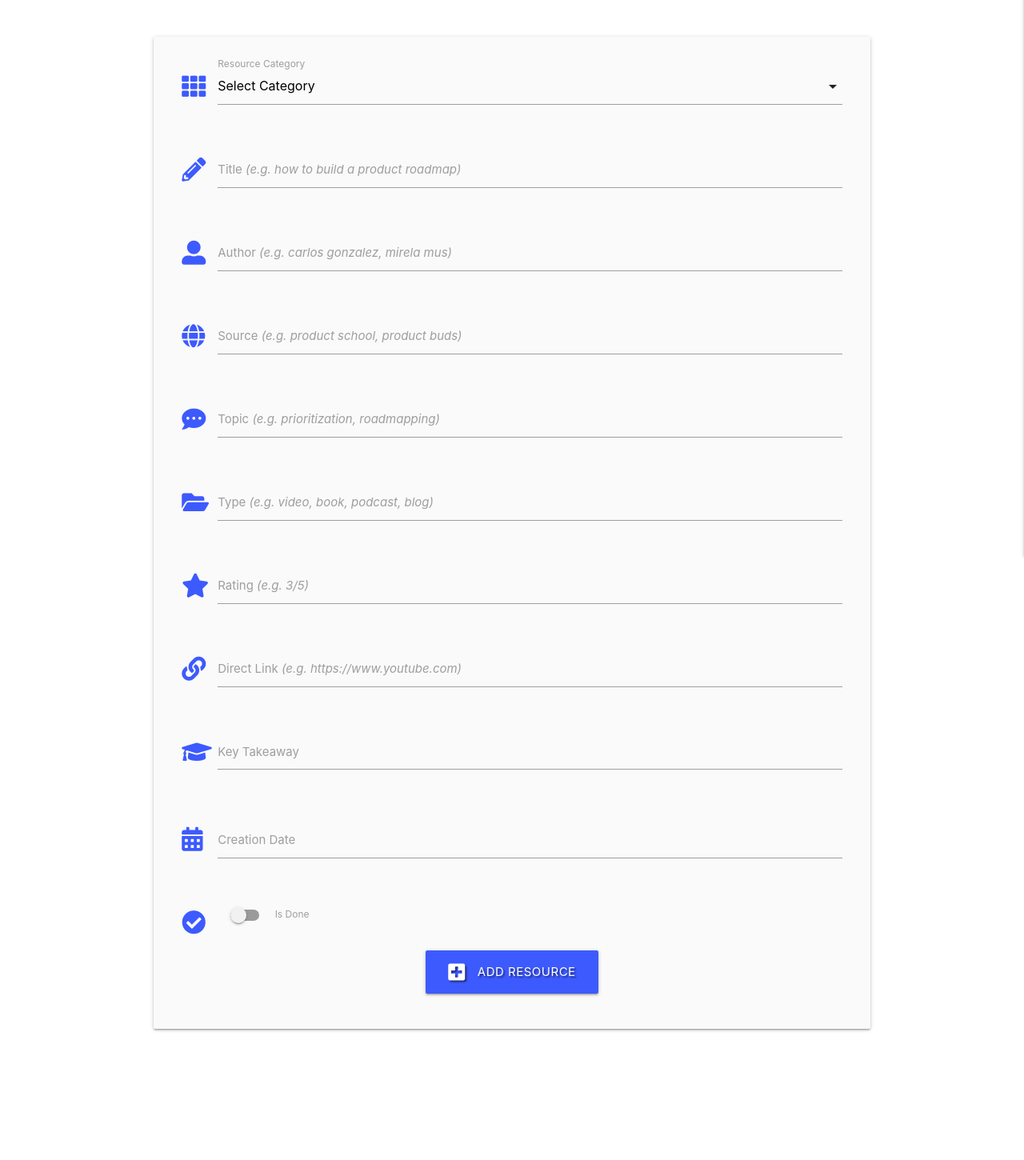
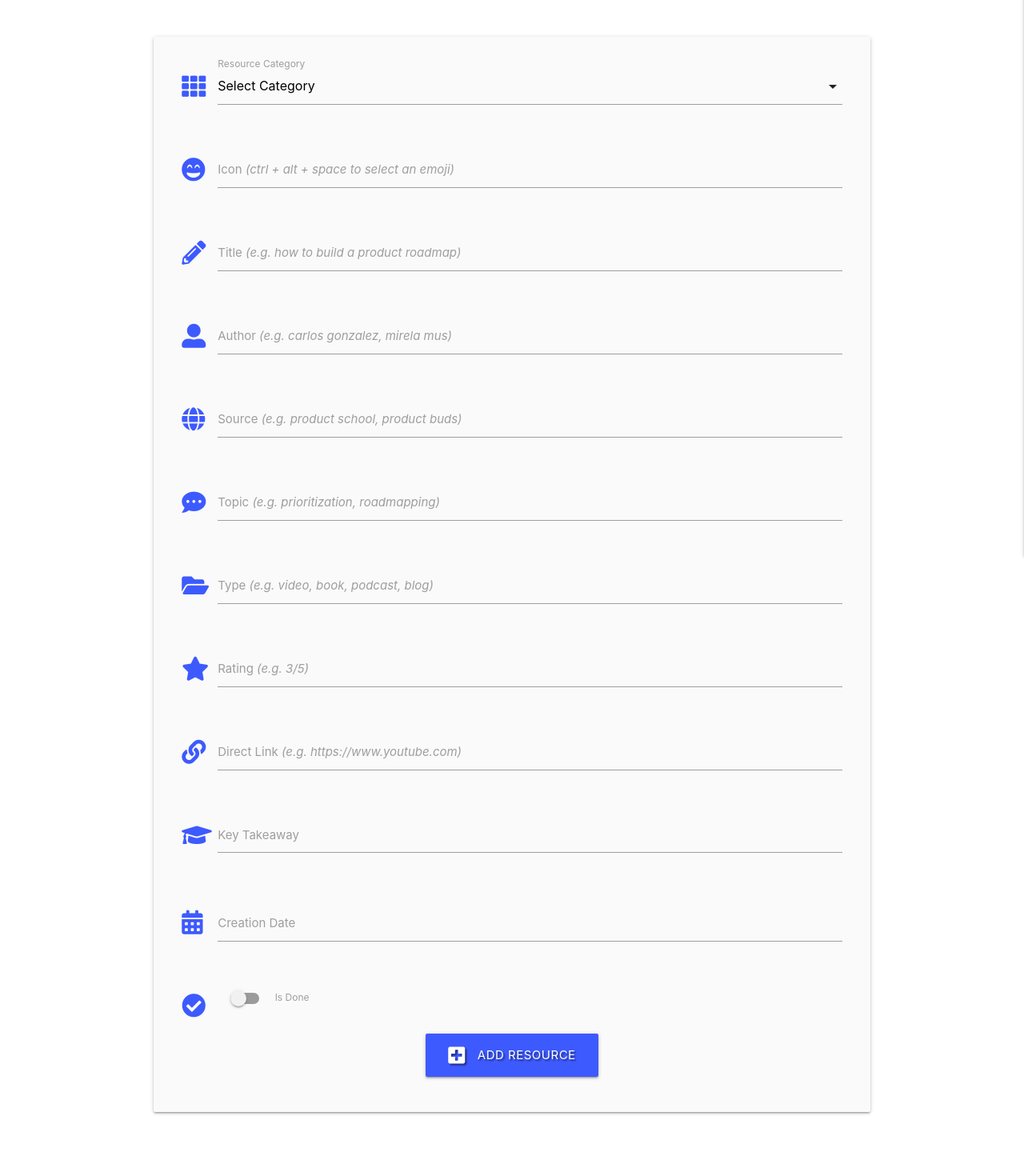
Before and after one commit to effiemanyos/ms3-pmresources, a Flask app: page /add_resource in a window 1280 px wide. Shown: the part 165-1615 px from the top of the page at 80% size. Before the commit the page ends 1454 px from the top, so only its background shows below. Run offline with Flask 2, Linux system fonts and the light colour scheme; data that the repository does not hold is empty; some libraries are stand-ins or nearby versions.

Commit message:
Add possibility to include emoji when adding and editing resources

```diff
--- a/app.py
+++ b/app.py
@@ -103,6 +103,7 @@ def add_resource():
     if request.method == "POST":
         is_done = "on" if request.form.get("is_done") else "off"
         resource = {
+            "resource_icon": request.form.get("resource_icon"),
             "resource_title": request.form.get("resource_title"),
             "resource_author": request.form.get("resource_author"),
             "creation_date": request.form.get("creation_date"),
@@ -129,6 +130,7 @@ def edit_resource(resource_id):
     if request.method == "POST":
         is_done = "on" if request.form.get("is_done") else "off"
         submit = {
+            "resource_icon": request.form.get("resource_icon"),
             "resource_title": request.form.get("resource_title"),
             "resource_author": request.form.get("resource_author"),
             "creation_date": request.form.get("creation_date"),
--- a/templates/add_resource.html
+++ b/templates/add_resource.html
@@ -17,6 +17,14 @@
                     {% endfor %}
                 </select>
                 <label for="category_name">Resource Category</label>
+            </div>
+        </div>
+        <!-- Resource Icon Field -->
+        <div class="row">
+            <div class="input-field col s12">
+                <i class="fas fa-grin-beam prefix indigo-text text-accent-3"></i>
+                <input id="resource_icon" name="resource_icon" type="text" class="validate">
+                <label for="resource_icon">Icon <em>(ctrl + alt + space to select an emoji)</em></label>
             </div>
         </div>
         <!-- Resource Title Field -->
--- a/templates/resources.html
+++ b/templates/resources.html
@@ -17,8 +17,8 @@
                   {% endif %}
               </div>
               <div class="col s9">
-                &nbsp;<strong>{{ resource.resource_title }}</strong>&nbsp;by&nbsp;
-                    <em>{{ resource.resource_author }}</em>&nbsp;({{ resource.creation_date }})
+                {{ resource.resource_icon }}&nbsp;<strong>{{ resource.resource_title }}</strong>&nbsp;by&nbsp;
+                    <em>{{ resource.resource_author }}</em>&nbsp;&nbsp;({{ resource.creation_date }})
                 {% if resource.is_done == "on" %}
                     &nbsp;<i class="fas fa-check-circle white-text tooltipped"
                         data-position="right" data-tooltip="DONE!"></i>
```
Also changed, not shown: templates/edit_resource.html (+9 -0 lines).
